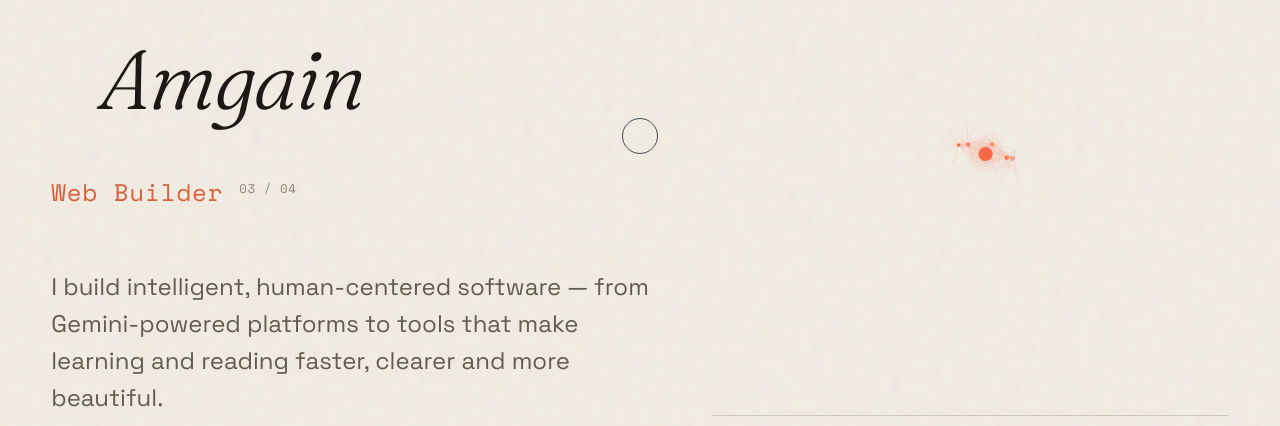
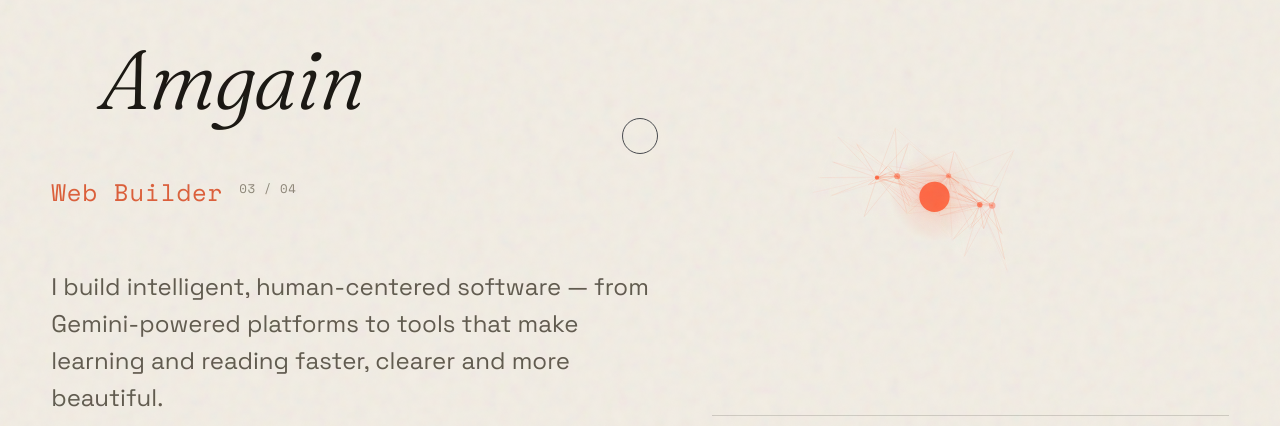
Before and after one commit to openclaw011-web/portfolio, a React (Vite) app: page / in a window 1280 px wide. Shown: the part 264-690 px from the top of the page. Built offline with nearby package versions, Linux system fonts and the light colour scheme; no server answers.

Commit message:
feat: bigger orbit field (explicit canvas height fixes replaced-element sizing)

```diff
--- a/src/components/OrbitField.tsx
+++ b/src/components/OrbitField.tsx
@@ -31,7 +31,7 @@
         speed: (0.12 + Math.random() * 0.5) * (Math.random() > 0.5 ? 1 : -1),
         phase: Math.random() * Math.PI * 2,
         drift: (Math.random() - 0.5) * 0.06,
-        size: accent ? 1.6 + Math.random() * 1.4 : 0.7 + Math.random() * 1.1,
+        size: accent ? 2.0 + Math.random() * 1.7 : 0.9 + Math.random() * 1.4,
         accent,
       }
     })
@@ -43,8 +43,8 @@
 
     const resize = () => {
       const dpr = Math.min(window.devicePixelRatio || 1, 1.5)
-      canvas.width = Math.max(2, Math.round(Math.min(canvas.clientWidth, 720) * dpr))
-      canvas.height = Math.max(2, Math.round(Math.min(canvas.clientHeight, 560) * dpr))
+      canvas.width = Math.max(2, Math.round(Math.min(canvas.clientWidth, 820) * dpr))
+      canvas.height = Math.max(2, Math.round(Math.min(canvas.clientHeight, 620) * dpr))
     }
     resize()
 
@@ -55,7 +55,7 @@
       const cx = W / 2
       const cy = H * 0.44
       const R = Math.min(W, H) * 0.5 // max orbit radius in px
-      const linkDist = R * 0.5
+      const linkDist = R * 0.55
 
       // node positions
       const pos: { x: number; y: number; accent: boolean }[] = []
--- a/src/components/orbit-field.css
+++ b/src/components/orbit-field.css
@@ -1,9 +1,11 @@
 .orbit-field {
   position: absolute;
-  top: clamp(330px, 44vh, 470px);
+  /* explicit height: canvases are replaced elements and would otherwise keep
+     their intrinsic buffer ratio instead of filling top+bottom */
+  top: clamp(290px, 40vh, 440px);
   right: 0;
-  bottom: clamp(110px, 15vh, 160px);
-  width: min(46vw, 620px);
+  width: min(54vw, 780px);
+  height: clamp(300px, 40vh, 420px);
   z-index: 0;
   pointer-events: none;
   opacity: 0.95;
```
Also changed, not shown: 3 other files (tests, documents, lock files or other folders).
